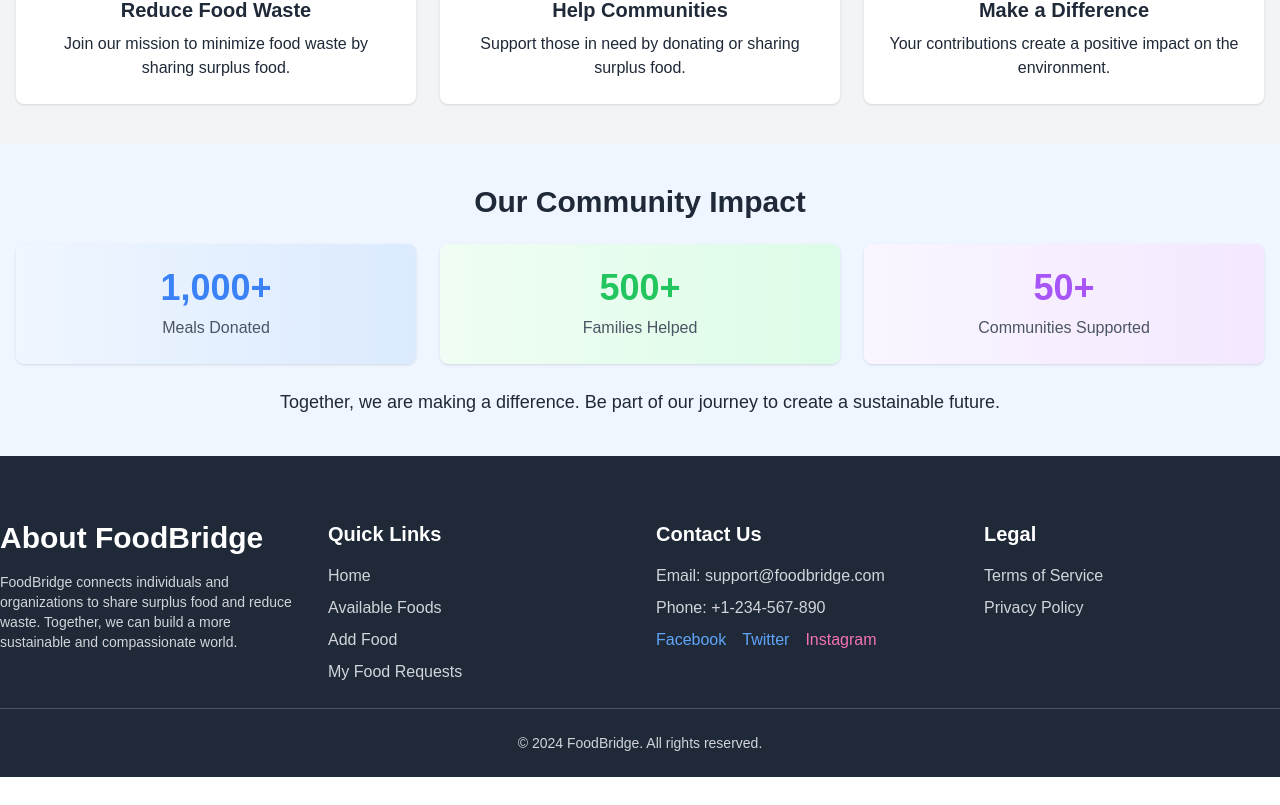
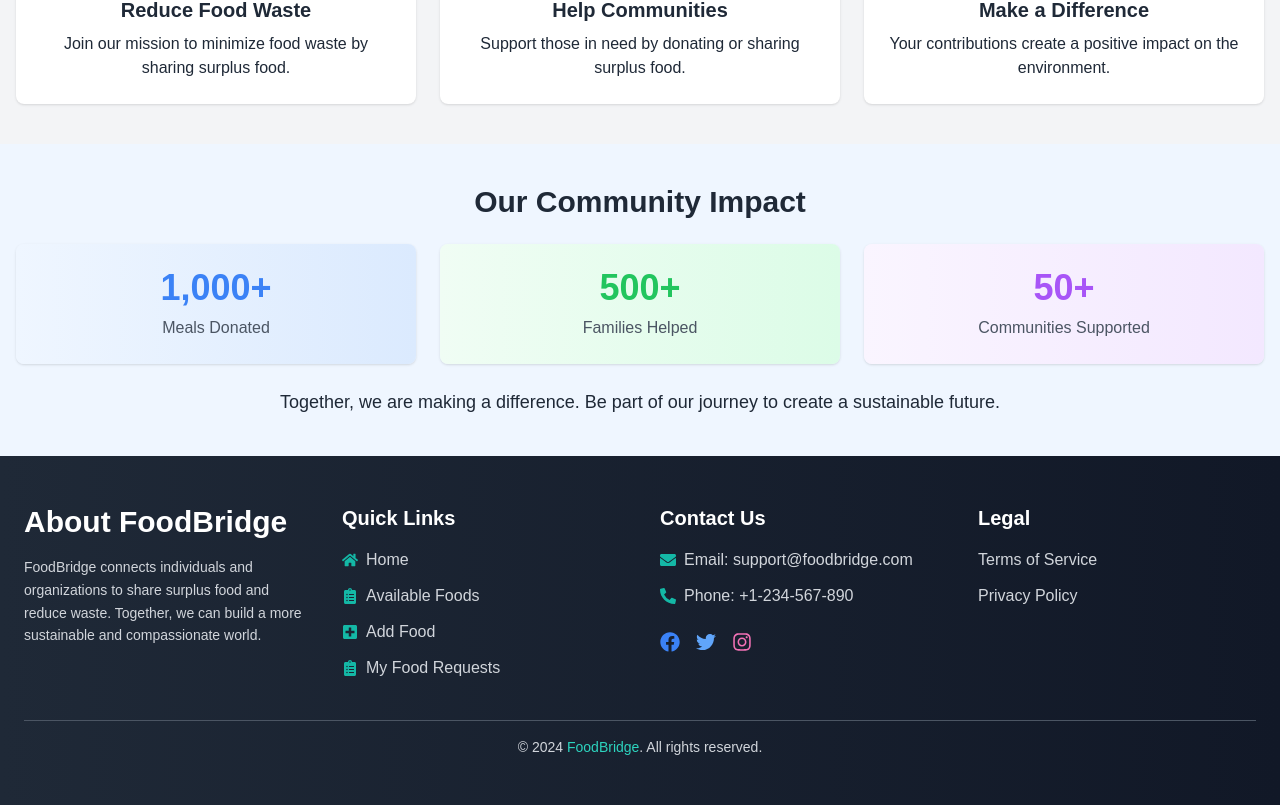
Before and after one commit to shofiq18/food-client, a React (Vite) app: page / in a window 1280 px wide. Shown: the part 1960-2765 px from the top of the page. Before the commit the page ends 2737 px from the top, so only its background shows below. Built offline with nearby package versions, Linux system fonts and the light colour scheme; no server answers.

Commit message:
added some design the card

```diff
--- a/src/Shared/Footer.jsx
+++ b/src/Shared/Footer.jsx
@@ -1,41 +1,54 @@
 import React from "react";
+import {
+    FaFacebook,
+    FaTwitter,
+    FaInstagram,
+    FaEnvelope,
+    FaPhoneAlt,
+    FaHome,
+    FaPlusSquare,
+    FaClipboardList,
+} from "react-icons/fa";
 
 const Footer = () => {
     return (
-    <footer className="bg-gray-800 text-gray-300 px-3 md:px-0 pt-16">
-      <div className="container mx-auto grid grid-cols-1 md:grid-cols-4 gap-8">
-
+        <footer className="bg-gradient-to-r from-gray-800 to-gray-900 text-gray-300 px-6 py-12">
+            <div className="container mx-auto grid grid-cols-1 md:grid-cols-4 gap-10">
                 {/* About Section */}
                 <div>
                     <h2 className="text-3xl font-bold text-white">About FoodBridge</h2>
-          <p className="mt-4 text-sm">
+                    <p className="mt-4 text-sm leading-relaxed">
                         FoodBridge connects individuals and organizations to share surplus
                         food and reduce waste. Together, we can build a more sustainable
                         and compassionate world.
                     </p>
                 </div>
 
-        {/* Quick Links */}
+                {/* Quick Links Section */}
                 <div>
                     <h2 className="text-xl font-bold text-white">Quick Links</h2>
-          <ul className="mt-4 space-y-2">
-            <li>
-              <a href="/home" className="hover:text-white">
+                    <ul className="mt-4 space-y-3">
+                        <li className="flex items-center space-x-2">
+                            <FaHome className="text-teal-500" />
+                            <a href="/home" className="hover:text-teal-400">
                                 Home
                             </a>
                         </li>
-            <li>
-              <a href="/available-foods" className="hover:text-white">
+                        <li className="flex items-center space-x-2">
+                            <FaClipboardList className="text-teal-500" />
+                            <a href="/available-foods" className="hover:text-teal-400">
                                 Available Foods
                             </a>
                         </li>
-            <li>
-              <a href="/add-food" className="hover:text-white">
+                        <li className="flex items-center space-x-2">
+                            <FaPlusSquare className="text-teal-500" />
+                            <a href="/add-food" className="hover:text-teal-400">
                                 Add Food
                             </a>
                         </li>
-            <li>
-              <a href="/my-food-requests" className="hover:text-white">
+                        <li className="flex items-center space-x-2">
+                            <FaClipboardList className="text-teal-500" />
+                            <a href="/my-food-requests" className="hover:text-teal-400">
                                 My Food Requests
                             </a>
                         </li>
@@ -45,59 +58,67 @@ const Footer = () => {
                 {/* Contact Section */}
                 <div>
                     <h2 className="text-xl font-bold text-white">Contact Us</h2>
-          <ul className="mt-4 space-y-2">
-            <li>Email: support@foodbridge.com</li>
-            <li>Phone: +1-234-567-890</li>
-            <li className="flex space-x-4 mt-4">
+                    <ul className="mt-4 space-y-3">
+                        <li className="flex items-center space-x-2">
+                            <FaEnvelope className="text-teal-500" />
+                            <span>Email: support@foodbridge.com</span>
+                        </li>
+                        <li className="flex items-center space-x-2">
+                            <FaPhoneAlt className="text-teal-500" />
+                            <span>Phone: +1-234-567-890</span>
+                        </li>
+                    </ul>
+                    <div className="flex space-x-4 mt-6">
                         <a
                             href="https://facebook.com"
                             target="_blank"
                             rel="noopener noreferrer"
-                className="text-blue-400 hover:text-white"
+                            className="text-blue-500 hover:text-white text-xl"
                         >
-                Facebook
+                            <FaFacebook />
                         </a>
                         <a
                             href="https://twitter.com"
                             target="_blank"
                             rel="noopener noreferrer"
-                className="text-blue-400 hover:text-white"
+                            className="text-blue-400 hover:text-white text-xl"
                         >
-                Twitter
+                            <FaTwitter />
                         </a>
                         <a
                             href="https://instagram.com"
                             target="_blank"
                             rel="noopener noreferrer"
-                className="text-pink-400 hover:text-white"
+                            className="text-pink-400 hover:text-white text-xl"
                         >
-                Instagram
+                            <FaInstagram />
+                        </a>
+                    </div>
+                </div>
+
+                {/* Legal Section */}
+                <div>
+                    <h2 className="text-xl font-bold text-white">Legal</h2>
+                    <ul className="mt-4 space-y-3">
+                        <li>
+                            <a href="/terms" className="hover:text-teal-400">
+                                Terms of Service
+                            </a>
+                        </li>
+                        <li>
+                            <a href="/privacy" className="hover:text-teal-400">
+                                Privacy Policy
                             </a>
                         </li>
                     </ul>
                 </div>
+            </div>
 
-        {/* Copyright */}
-        <div className=" md:text-left">
-          <h2 className="text-xl font-bold text-white">Legal</h2>
-          <ul className="mt-4 space-y-2">
-            <li>
-              <a href="/terms" className="hover:text-white">
-                Terms of Service
-              </a>
-            </li>
-            <li>
-              <a href="/privacy" className="hover:text-white">
-                Privacy Policy
-              </a>
-            </li>
-          </ul>
-
-        </div>
-      </div>
-      <div>
-      <p className="mt-6 text-sm text-center border-t border-gray-600 py-6">
-            &copy; {new Date().getFullYear()} FoodBridge. All rights reserved.
+            {/* Footer Bottom Section */}
+            <div className="mt-10 border-t border-gray-600 pt-4 text-center">
+                <p className="text-sm">
+                    &copy; {new Date().getFullYear()} <span className="text-teal-400">FoodBridge</span>. All rights
+                    reserved.
                 </p>
             </div>
         </footer>
--- a/src/pages/AvailableFoods.jsx
+++ b/src/pages/AvailableFoods.jsx
@@ -1,5 +1,3 @@
-
-
 import React, { useEffect, useState } from "react";
 import { Link } from "react-router-dom";
 
@@ -65,7 +63,9 @@ const AvailableFoods = () => {
 
   return (
     <div className="container mx-auto p-6">
-      <h1 className=" text-2xl md:text-3xl lg:text-4xl text-center border-b pt-6  font-bold mb-10">Available Foods</h1>
+      <h1 className="text-2xl md:text-3xl lg:text-4xl text-center border-b pt-6 font-bold mb-10">
+        Available Foods
+      </h1>
 
       {/* Search and Sort Controls */}
       <div className="flex flex-col md:flex-row justify-between items-center mb-6 space-y-4 md:space-y-0">
@@ -79,7 +79,11 @@ const AvailableFoods = () => {
         />
 
         {/* Sort Dropdown */}
-        <select value={sortOrder} onChange={handleSort} className="border p-2 rounded">
+        <select
+          value={sortOrder}
+          onChange={handleSort}
+          className="border p-2 rounded"
+        >
           <option value="asc">Sort by Expiration (Ascending)</option>
           <option value="desc">Sort by Expiration (Descending)</option>
         </select>
@@ -91,24 +95,39 @@ const AvailableFoods = () => {
       </div>
 
       {/* Food Cards */}
-      <div className={`grid grid-cols-1 md:grid-cols-${gridColumns} lg:grid-cols-${gridColumns} gap-6`}>
+      <div
+        className={`grid grid-cols-1 md:grid-cols-${gridColumns} lg:grid-cols-${gridColumns} gap-6`}
+      >
         {filteredFoods.length > 0 ? (
           filteredFoods.map((food) => (
-            <div key={food._id} className="border rounded-lg shadow p-4">
+            <div
+              key={food._id}
+              className="border border-gray-200 rounded-lg shadow-lg p-6 bg-gradient-to-br from-teal-50 to-white hover:shadow-2xl hover:-translate-y-2 transition-transform duration-300"
+            >
               <img
                 src={food.imageUrl}
                 alt={food.foodName}
-                className="w-full h-48 object-cover rounded-md mb-4"
+                className="w-full h-48 object-cover rounded-md mb-4 border border-gray-300"
               />
-              <h2 className="text-xl font-semibold">{food.foodName}</h2>
-              <p className="text-gray-600">Quantity: {food.quantity}</p>
-              <p className="text-gray-600">Pickup Location: {food.pickupLocation}</p>
-              <p className="text-gray-600">
-                Expiration Date: {new Date(food.expirationDate).toLocaleString()}
+              <h2 className="text-2xl font-bold text-teal-600 mb-2">
+                {food.foodName}
+              </h2>
+              <p className="text-gray-700 text-sm mb-1">
+                <span className="font-semibold">Quantity:</span> {food.quantity}
               </p>
-              <p className="text-gray-600">Donator: {food.donator.name}</p>
+              <p className="text-gray-700 text-sm mb-1">
+                <span className="font-semibold">Pickup Location:</span>{" "}
+                {food.pickupLocation}
+              </p>
+              <p className="text-gray-700 text-sm mb-1">
+                <span className="font-semibold">Expiration Date:</span>{" "}
+                {new Date(food.expirationDate).toLocaleString()}
+              </p>
+              <p className="text-gray-700 text-sm mb-4">
+                <span className="font-semibold">Donator:</span> {food.donator.name}
+              </p>
               <Link to={`/details/${food._id}`}>
-                <button className="mt-4 bg-green-500 text-white px-4 py-2 rounded hover:bg-green-600">
+                <button className="w-full bg-gradient-to-r from-teal-500 to-green-500 text-white font-semibold px-4 py-2 rounded-md hover:from-teal-600 hover:to-green-600 transition duration-300">
                   View Details
                 </button>
               </Link>
```
Also changed, not shown: src/pages/FeaturedFoods.jsx (+38 -19 lines). Lines whose indentation alone changed are shown as unchanged.
